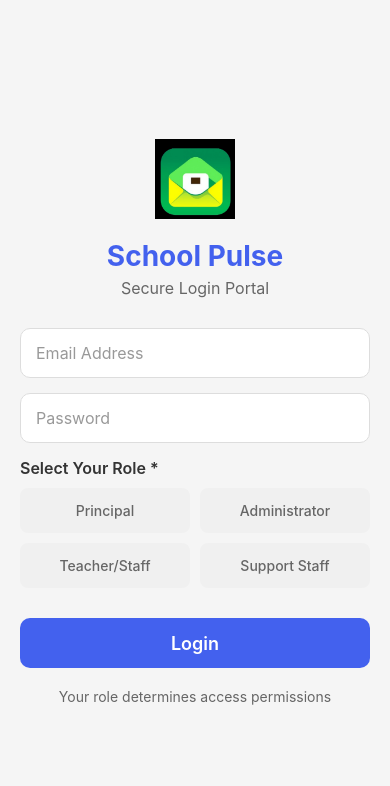
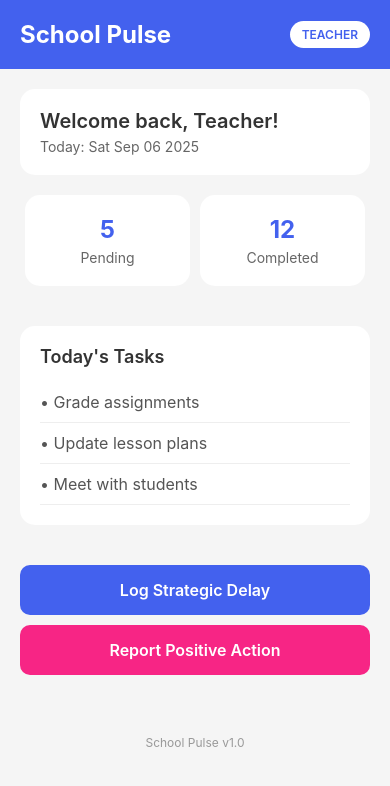
Before and after one commit to Reed-droid/School-pulse-app, a React Native app: screen /Dashboard in a window 390 px wide. Shown: the top 786 px of the page. Built offline with nearby package versions, Linux system fonts and the light colour scheme.

Commit message:
Updated app navigation and splash screen

```diff
--- a/App.js
+++ b/App.js
@@ -10,7 +10,7 @@
 export default function App() {
   return (
     <NavigationContainer>
-      <Stack.Navigator initialRouteName="Splash">
+      <Stack.Navigator initialRouteName="Login">
         <Stack.Screen name="Splash" component={SplashScreen} options={{ headerShown: false }} />
         <Stack.Screen name="Login" component={LoginScreen} options={{ headerShown: false }} />
         <Stack.Screen
--- a/src/screens/SplashScreen.js
+++ b/src/screens/SplashScreen.js
@@ -8,11 +8,11 @@
   const navigation = useNavigation();
 
   useEffect(() => {
-    const timer = setTimeout(() => {
-      navigation.replace('Login');
-    }, 5000);  // 5 seconds
-    return () => clearTimeout(timer);
-  }, [navigation]);
+  const timer = setTimeout(() => {
+    navigation.replace('Login');
+  }, 100); // 0.1 seconds instead of 4 seconds
+  return () => clearTimeout(timer);
+}, [navigation]);
 
   return (
     <View style={styles.container}>
```
